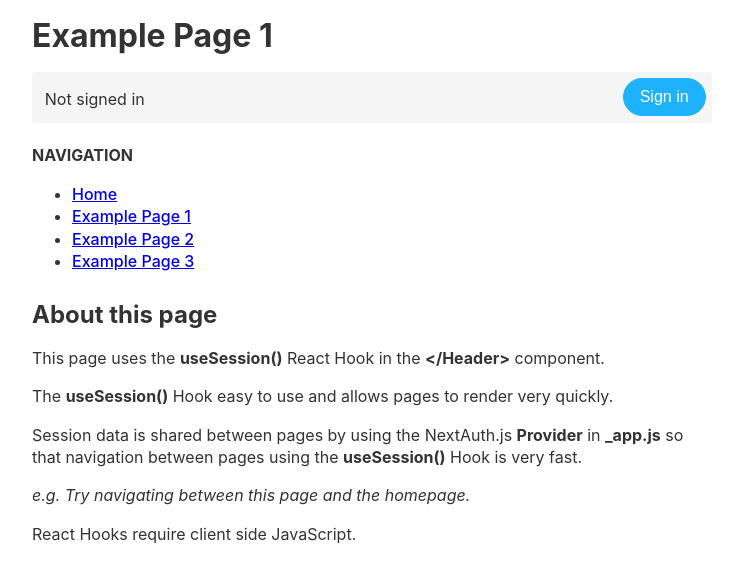
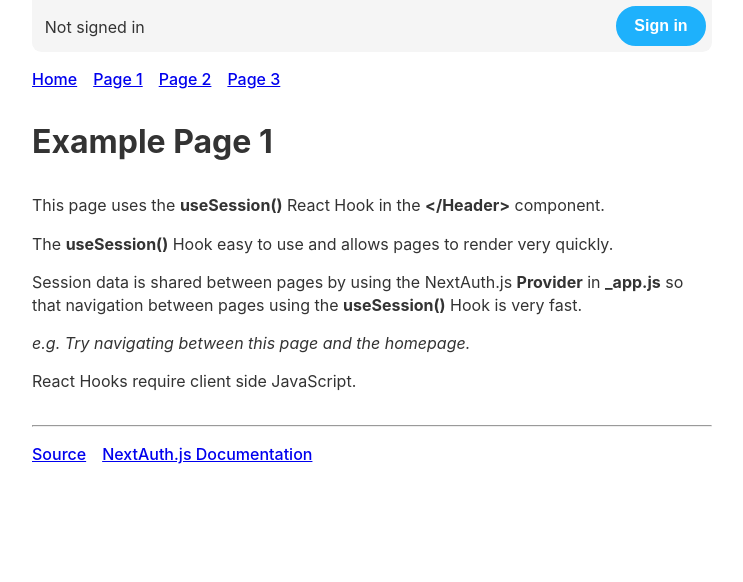
Before and after one commit to KimSJ15/next-auth, a Next.js app: page /example-page-1 in a window 1280 px wide. Shown: the top 582 px of the page, without its empty margins (268-1011 px from the left). Built offline with nearby package versions, Linux system fonts and the light colour scheme; no server answers.

Commit message:
Update to beta 52

```diff
--- /dev/null
+++ b/components/footer.js
@@ -0,0 +1,11 @@
+import styles from './footer.module.css'
+
+export default () => (
+  <div className={styles.footer}>
+    <hr/>
+    <ul className={styles.navigation}>
+      <li className={styles.navigationItem}><a href="https://github.com/iaincollins/next-auth-example">Source</a></li>
+      <li className={styles.navigationItem}><a href="https://next-auth.js.org">NextAuth.js Documentation</a></li>
+    </ul>
+  </div>
+)
--- /dev/null
+++ b/components/footer.module.css
@@ -0,0 +1,14 @@
+.footer {
+  margin-top: 2rem;
+}
+
+.navigation {
+  margin-bottom: 2rem;
+  padding: 0;
+  list-style: none;
+}
+
+.navigationItem {
+  display: inline-block;
+  margin-right: 1rem;
+}
--- a/components/nav.js
+++ b/components/nav.js
@@ -1,37 +1,39 @@
 import Link from 'next/link'
-import { useSession } from 'next-auth/client'
+import { signin, signout, useSession } from 'next-auth/client'
+import styles from './nav.module.css'
 
-const isServer = typeof window === 'undefined'
-
+/**
+ * The approach used in this component shows how to built a sign in and sign out
+ * component that works on pages which support both client and server side
+ * rendering, and avoids any flash incorrect content on initial page load.
+ **/
 export default () => {
   const [ session, loading ] = useSession()
 
   return (
     <nav>
-      {/*
-        * The approach used here demonstrates how to avoid a flash of incorrect
-        * content on the initial load of pages, while working on pages that
-        * support server side rendering for clients without JavaScript.
-        */}
       <noscript>
-        <style>{`.js-hidden { opacity: 1 !important; }`}</style>
+        <style>{`.nojs-show { display: block; opacity: 1; top: 0; }`}</style>
       </noscript>
-      <p className={(!session && loading) ? 'js-hidden' : ''}>
+      <p className={`nojs-show ${(!session && loading) ? styles.loading : styles.loaded}`}>
+      {!session && <>
+          <span className={styles.text}>Not signed in</span>
+          <a href={`/api/auth/signin`} onClick={(e) => { e.preventDefault(); signin() }}>
+            <button className={styles.signinButton}>Sign in</button>
+          </a>
+        </>}
         {session && <>
-          <span>Signed in as <strong>{session.user.email}</strong></span>
-          <a href={`/api/auth/signout`}><button>Sign out</button></a>
-        </>}
-        {!session && <>
-          <span>Not signed in</span>
-          <a href={`/api/auth/signin`}><button>Sign in</button></a>
+          <span className={styles.text}>Signed in as <strong>{session.user.email}</strong></span>
+          <a href={`/api/auth/signout`} onClick={(e) => { e.preventDefault(); signout() }}>
+            <button className={styles.signoutButton}>Sign out</button>
+          </a>
         </>}
       </p>
-      <h4>Navigation</h4>
-      <ul>
-        <li><Link href="/"><a>Home</a></Link></li>
-        <li><Link href="/example-page-1"><a>Example Page 1</a></Link></li>
-        <li><Link href="/example-page-2"><a>Example Page 2</a></Link></li>
-        <li><Link href="/example-page-3"><a>Example Page 3</a></Link></li>
+      <ul className={styles.navigation}>
+        <li className={styles.navigationItem}><Link href="/"><a>Home</a></Link></li>
+        <li className={styles.navigationItem}><Link href="/example-page-1"><a>Page 1</a></Link></li>
+        <li className={styles.navigationItem}><Link href="/example-page-2"><a>Page 2</a></Link></li>
+        <li className={styles.navigationItem}><Link href="/example-page-3"><a>Page 3</a></Link></li>
       </ul>
     </nav>
   )
--- /dev/null
+++ b/components/nav.module.css
@@ -0,0 +1,66 @@
+.loading,
+.loaded {
+  position: relative;
+  top: 0;
+  opacity: 1;
+  overflow: auto;
+  border-radius: 0 0 .6rem .6rem;
+  padding: .4rem .8rem;
+  margin: 0;
+  background-color: #f5f5f5;
+  transition: all 0.2s ease-in-out;
+}
+
+.loading {
+  top: -2rem;
+  opacity: 0;
+}
+
+.text {
+  padding: .6rem 0 .4rem 0;
+  float: left;
+}
+
+.signinButton,
+.signoutButton {
+  float: right;
+  margin-right: -.4rem;
+  font-weight: 600;
+  background-color: #1eb1fc;
+  color: #fff;
+  border: 2px solid #1eb1fc;
+  border-radius: 8rem;
+  cursor: pointer;
+  font-size: 1rem;
+  line-height: 1rem;
+  padding: .6rem 1rem;
+}
+
+.signinButton:hover {
+  background-color: #1b9fe2;
+  border-color: #1b9fe2;
+  color: #fff;
+}
+
+.signoutButton {
+  background-color: #fff;
+  border-color: #ccc;
+  color: #888;
+}
+
+.signoutButton:hover {
+  background-color: #fff;
+  border-color: #bbb;
+  color: #333;
+}
+
+.navigation {
+  margin-bottom: 2rem;
+  padding: 0;
+  list-style: none;
+}
+
+.navigationItem {
+  display: inline-block;
+  margin-right: 1rem;
+}
--- a/package.json
+++ b/package.json
@@ -1,6 +1,6 @@
 {
   "name": "next-auth-example",
-  "version": "2.0.0-beta.50",
+  "version": "2.0.0-beta.52",
   "description": "An example website that uses next-auth@beta",
   "repository": "https://github.com/iaincollins/next-auth-example.git",
   "homepage": "http://next-auth-example.now.sh",
@@ -14,7 +14,7 @@
   "license": "ISC",
   "dependencies": {
     "next": "^9.4.0",
-    "next-auth": "^2.0.0-beta.50",
+    "next-auth": "^2.0.0-beta.52",
     "react": "^16.13.1",
     "react-dom": "^16.13.1",
     "sqlite3": "^4.2.0"
--- a/pages/_app.js
+++ b/pages/_app.js
@@ -1,12 +1,7 @@
 import { Provider } from 'next-auth/client'
 import './styles.css'
 
-// Using the NextAuth Provider in _app.js is  optional, but improves performance
-// and reduces network calls by using a shared context for useSession()
 export default ({ Component, pageProps }) => {
-  // Passing 'session' as a prop to the Provider allows pages that support
-  // server side rendering to work in browsers without JavaScript if they
-  // export 'session' as prop (i.e. from getServerSideProps or getInitialProps)
   const { session } = pageProps
   return (
     <Provider session={session}>
--- a/pages/example-page-1.js
+++ b/pages/example-page-1.js
@@ -1,10 +1,11 @@
 import Nav from '../components/nav'
+import Footer from '../components/footer'
 
 export default () => (
+  <>
+    <Nav/>
     <main>
       <h1>Example Page 1</h1>
-    <Nav/>
-    <h2>About this page</h2>
       <p>
         This page uses the <strong>useSession()</strong> React Hook in the <strong>&lt;/Header&gt;</strong> component.
       </p>
@@ -22,4 +23,6 @@ export default () => (
         React Hooks require client side JavaScript.
       </p>
     </main>
+    <Footer/>
+  </>
 )
--- a/pages/styles.css
+++ b/pages/styles.css
@@ -1,14 +1,14 @@
 body {
   font-family: 'SF Pro Text', 'SF Pro Icons', 'Helvetica Neue', 'Helvetica', 'Arial', sans-serif;
   line-height: 1.4rem;
-  padding: 1rem;
+  padding: 0 1rem 1rem 1rem;
   max-width: 680px;
   margin: 0 auto;
   color: #333;
 }
 
 h1 {
-  margin: 0;
+  margin: 0 0 2rem 0;
   line-height: 2.5rem;
 }
 
@@ -17,56 +17,6 @@ h4 {
   text-transform: uppercase;
 }
 
-ul {
-  margin-bottom: 2rem;
-}
-
 a {
   font-weight: 500;
 }
-
-button {
-  background-color: #1eb1fc;
-  color: #fff;
-  border: 1px solid #1eb1fc;
-  border-radius: 8rem;
-  cursor: pointer;
-  font-size: 1rem;
-  line-height: 1rem;
-  padding: .6rem 1rem;
-}
-
-button:hover {
-  background-color: #1b9fe2;
-  border-color: #1b9fe2;
-  color: #fff;
-}
-
-button:active {
-  background-color: #1581b7;
-  border-color: #1581b7;
-  color: #fff;
-}
-
-nav p {
-  border-radius: .2rem;
-  padding: .4rem .8rem;
-  background-color: #f5f5f5;
-  overflow: auto;
-  opacity: 1;
-  transition: opacity 0.2s ease-in-out;
-}
-
-nav p span {
-  padding: .6rem 0 .4rem 0;
-  float: left;
-}
-
-nav button {
-  float: right;
-  margin-right: -.4rem;
-}
-
-.js-hidden {
-  opacity: 0;
-}
```
Also changed, not shown: pages/example-page-2.js (+5 -2 lines), pages/example-page-3.js (+5 -2 lines), pages/index.js (+5 -5 lines), pages/api/auth/[...nextauth].js (renamed from pages/api/auth/[...slug].js), 1 other file (tests, documents, lock files or other folders). Lines whose indentation alone changed are shown as unchanged.
